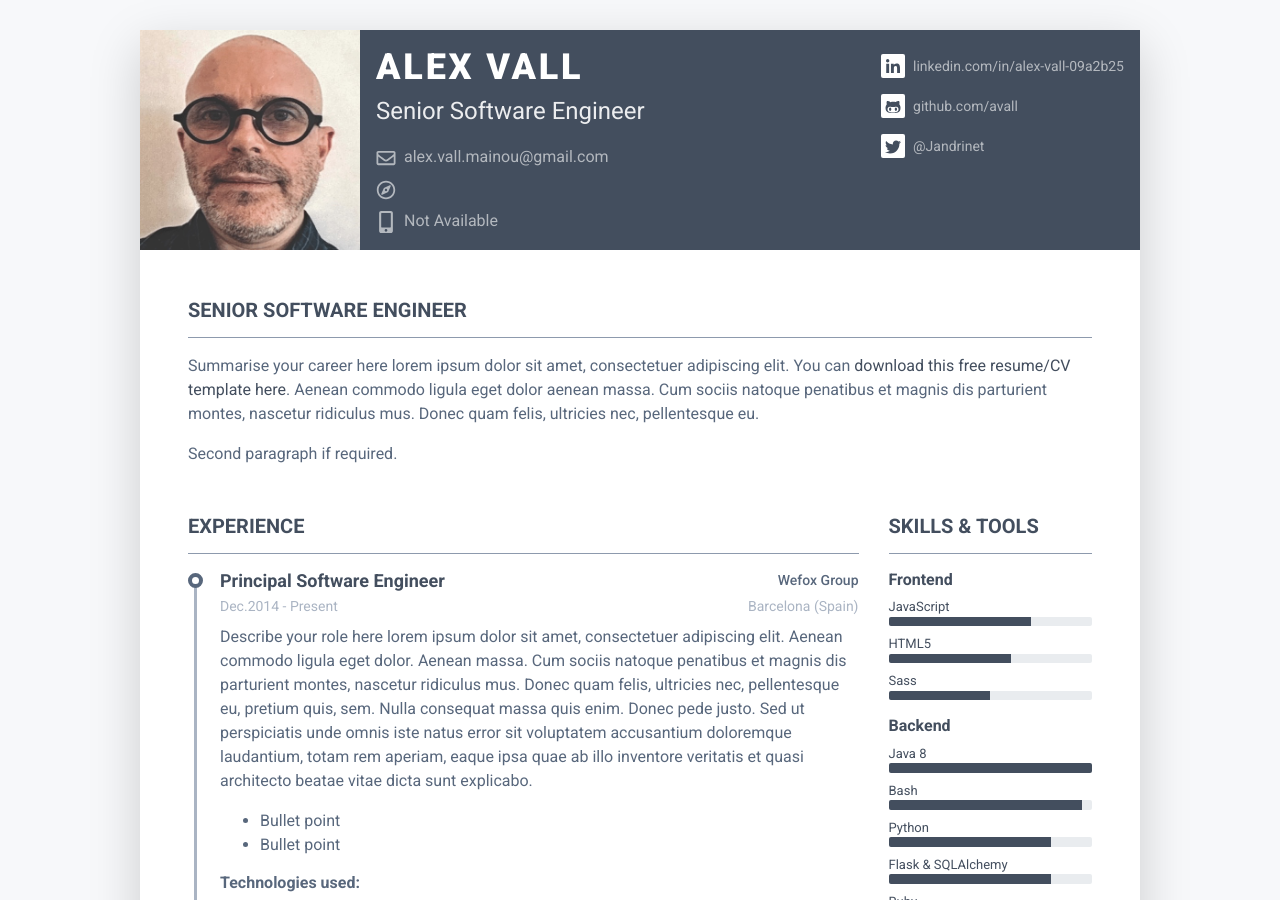
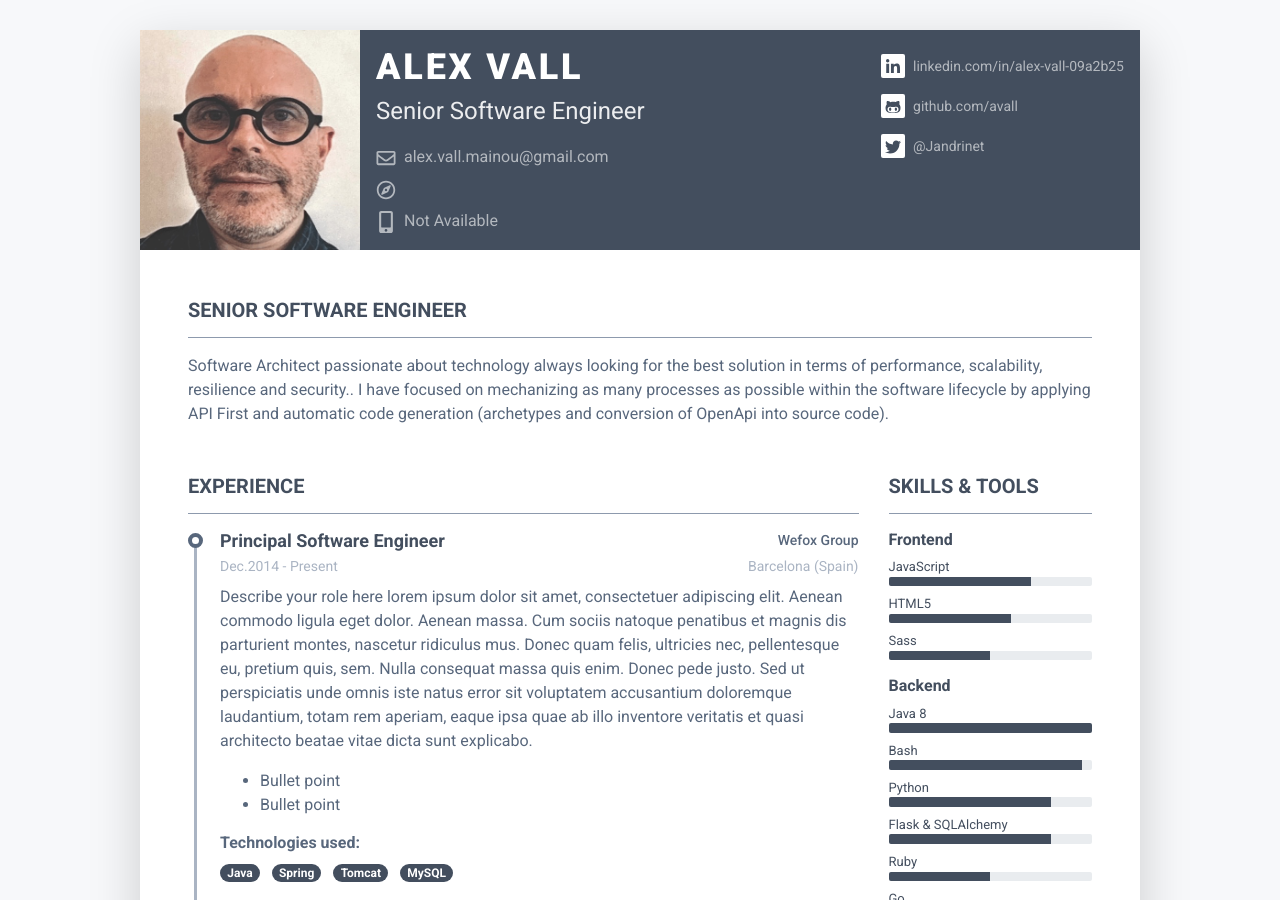
Before and after one commit to avall/avall.github.io, a Jekyll site: the page built from index.html, in a window 1280 px wide and 900 px high. Built offline with Jekyll 4.4.1, drawn with Linux system fonts in a browser that asks for light colours; nearby versions of some CDN libraries.

Commit message:
About Me

```diff
--- a/_data/data.yml
+++ b/_data/data.yml
@@ -14,13 +14,12 @@ bio:
 summary:
   title: Senior Software Engineer
   description: |
-    Summarise your career here lorem ipsum dolor sit amet, consectetuer
-      adipiscing elit. You can [download this free resume/CV template here]().
-      Aenean commodo ligula eget dolor aenean massa. Cum sociis natoque
-      penatibus et magnis dis parturient montes, nascetur ridiculus mus.
-      Donec quam felis, ultricies nec, pellentesque eu.
+    Software Architect passionate about technology always looking for
+    the best solution in terms of performance, scalability, resilience and security..
+    I have focused on mechanizing as many processes as possible within the software
+    lifecycle by applying API First and automatic code generation
+    (archetypes and conversion of OpenApi into source code).
 
-      Second paragraph if required.
 
 history:
   title: Experience
```
